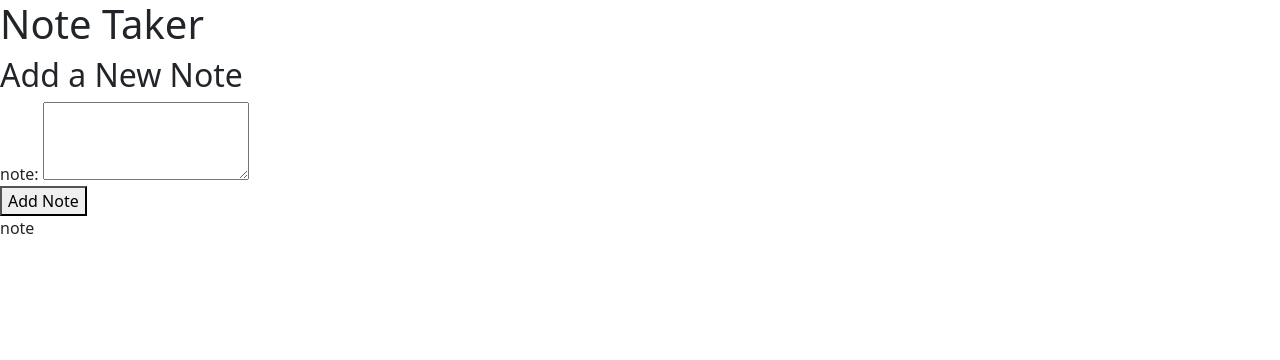
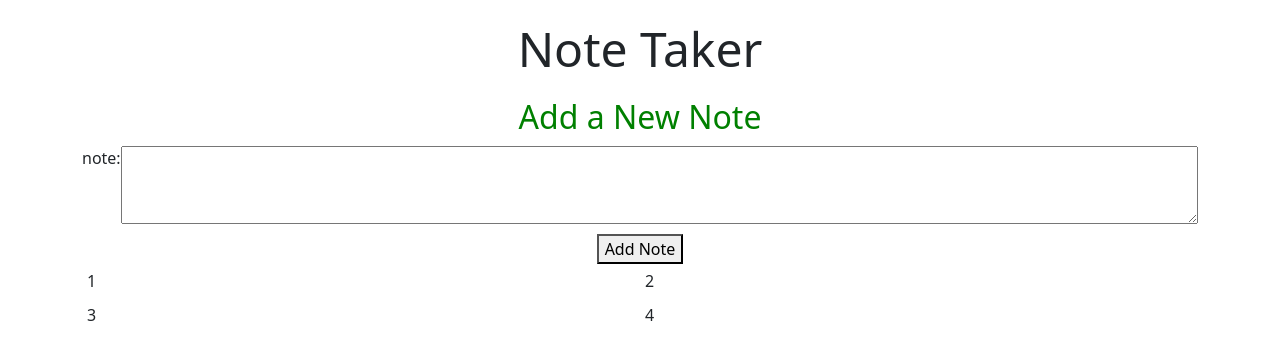
Before and after one commit to JeremyGreig/JavaScript_Group_Project, a plain HTML site: page index.html in a window 1280 px wide. Drawn offline with nearby package versions, Linux system fonts and the light colour scheme; files whose address does not match are found by name.

Commit message:
add basic css style to note taker

```diff
--- a/assets/css/style.css
+++ b/assets/css/style.css
@@ -5,3 +5,46 @@
 /* expense tracker */
 
 /* note taker */
+#note-taker {
+  display: flex;
+  flex-direction: column;
+  align-items: center;
+  justify-content: center;
+  margin-top: 20px;
+}
+
+.note-taker-heading {
+  text-align: center;
+}
+
+.note-taker-heading h1 {
+  font-size: 3rem;
+  margin-bottom: 20px;
+}
+
+.note-taker-heading h2 {
+  color: green;
+  margin-bottom: 10px;
+}
+
+.note-input {
+  width: 100%;
+  margin-bottom: 10px;
+  display: flex;
+}
+
+#note-entry {
+  flex-grow: 1;
+}
+
+.note-display {
+  width: 100%;
+  display: flex;
+  flex-wrap: wrap;
+}
+
+.note-display > div {
+  flex: 1 1 40%;
+  margin: 5px;
+  box-sizing: border-box;
+}
--- a/index.html
+++ b/index.html
@@ -18,20 +18,24 @@
     <!-- expense tracker -->
 
     <!-- note taker -->
-    <section id="note-taker">
-        <div class="heading">
+    <section id="note-taker" class="container">
+        <!-- enter notes -->
+        <div class="note-taker-heading">
             <h1>Note Taker</h1>
             <h2>Add a New Note</h2>
         </div>
         <div class="note-input">
             <label for="note-entry">note:</label>
-            <textarea name="note-entry" id="note-entry"  rows="3"></textarea>
+            <textarea name="note-entry" id="note-entry" rows="3"></textarea>
         </div>
         <button id="add-note">Add Note</button>
+
+        <!-- display notes -->
         <div class="note-display">
-            <div class="note">
-                <p>note</p>
-            </div>
+            <div>1</div>
+            <div>2</div>
+            <div>3</div>
+            <div>4</div>
         </div>
 
     </section>
```
